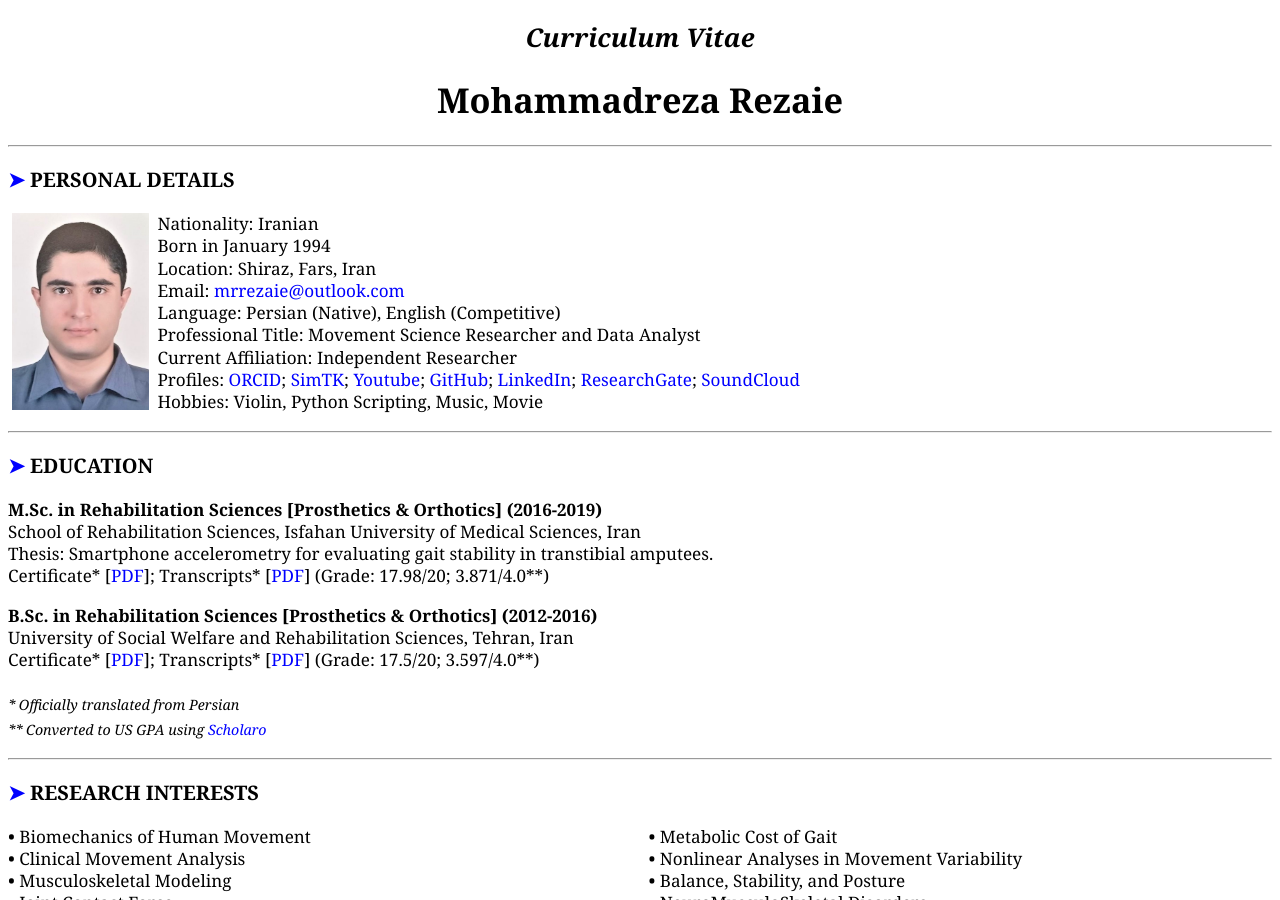
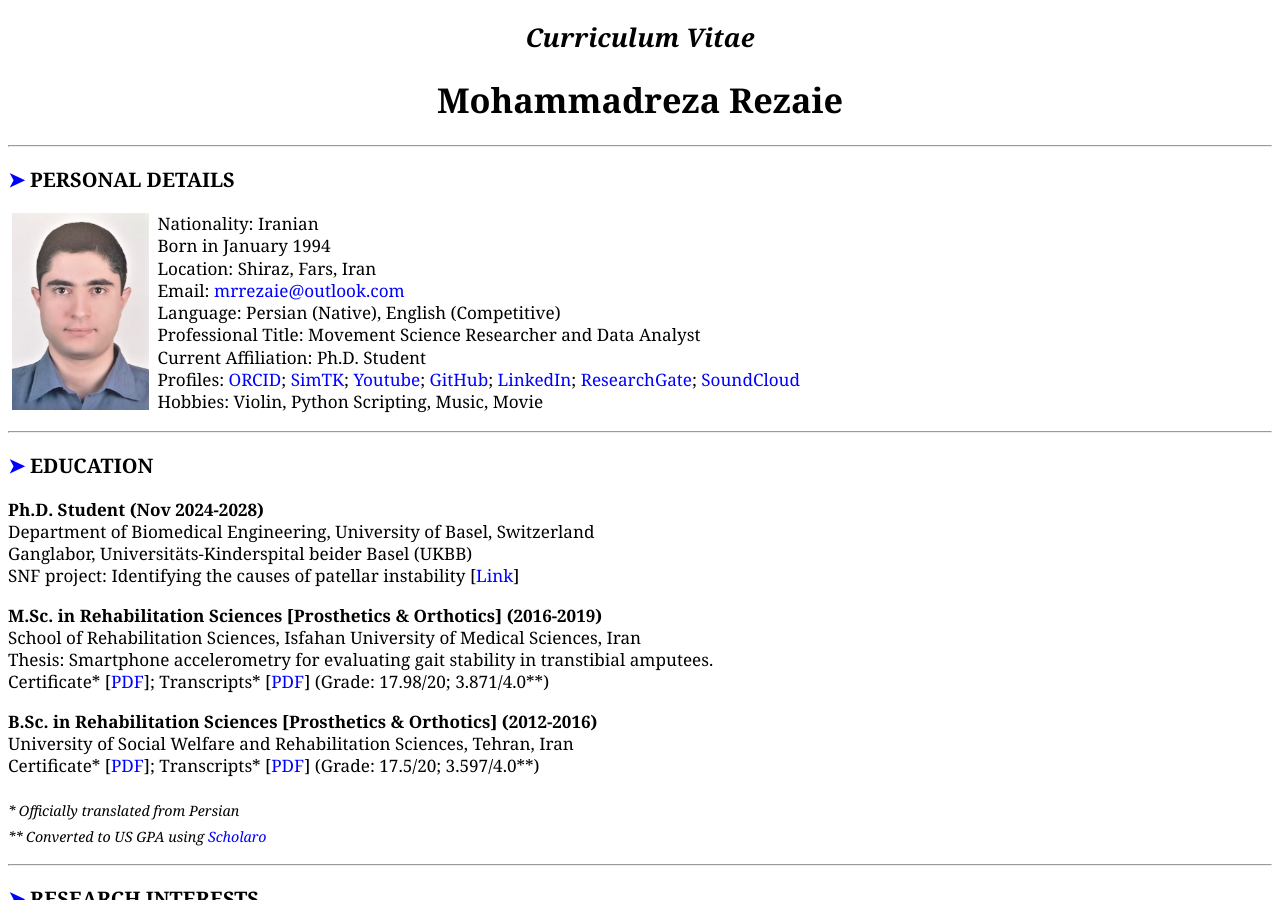
Before and after one commit to mrrezaie/mrrezaie.github.io, a Jekyll site: the page cv.html, which Jekyll copies as it is, in a window 1280 px wide and 900 px high. Built offline with Jekyll 4.4.1, drawn with Linux system fonts in a browser that asks for light colours; some of the changed text lies outside the part shown.

Commit message:
Update cv.html

```diff
--- a/cv.html
+++ b/cv.html
@@ -44,7 +44,7 @@
     <br>Email: <a aria-label="link" href="mailto:mrrezaie@outlook.com">mrrezaie@outlook.com</a>
     <br>Language: Persian (Native), English (Competitive)
     <br>Professional Title: Movement Science Researcher and Data Analyst <!-- , Certified Prosthetist Orthotist -->
-    <br>Current Affiliation: Independent Researcher
+    <br>Current Affiliation: Ph.D. Student
     <br>Profiles:
         <a aria-label="link" href="https://orcid.org/0000-0002-1996-9781" target="_blank" rel="noopener noreferrer">ORCID</a>;
         <a aria-label="link" href="https://simtk.org/plugins/phpBB/searchPhpbb.php?author=kernalnet" target="_blank" rel="noopener noreferrer">SimTK</a>;
@@ -59,6 +59,12 @@
 
 
 <h3 id="education"> <a aria-label="link" href="#education">&#10148</a> <b>EDUCATION</b></h3>
+
+<p> <b>Ph.D. Student (Nov 2024-2028)</b>
+    <br>Department of Biomedical Engineering, University of Basel, Switzerland
+    <br>Ganglabor, Universitäts-Kinderspital beider Basel (UKBB)
+    <br>SNF project: Identifying the causes of patellar instability [<a aria-label="link" href="https://data.snf.ch/grants/grant/10001411" target="_blank" rel="noopener noreferrer">Link</a>]
+    </p>
 
 <p> <b>M.Sc. in Rehabilitation Sciences [Prosthetics & Orthotics] (2016-2019)</b>
     <br>School of Rehabilitation Sciences, Isfahan University of Medical Sciences, Iran
@@ -134,7 +140,6 @@
 
 <p>Certified Prosthetist and Orthotist (O-P-605)
     <br>Issued by IRIMC, Iran Medical Council (Sep 2016)</p>
-
 <hr>
 
 
@@ -259,7 +264,7 @@
 <p> <i> <sup>* Please see my <a aria-label="link" href="https://github.com/mrrezaie?tab=repositories" target="_blank" rel="noopener noreferrer">GitHub profile</a></sup> </i> </p>
 
 
-<p id="projects#designs"> <a aria-label="link" href="#projects#designs">&#10148</a> <b>Designs**</b> </p>
+<!-- <p id="projects#designs"> <a aria-label="link" href="#projects#designs">&#10148</a> <b>Designs**</b> </p>
 <p id='double'> <b>&#8226;</b> OpenSim + Prosthesis:
         <a aria-label="link" href="about/files/img/prosthesis.jpg" target="_blank" rel="noopener noreferrer">
             <img alt="" src="about/files/img/prosthesis.jpg" style="width:2.75em;height:2.75em;vertical-align:middle"></a>
@@ -274,7 +279,7 @@
         <a aria-label="link" href="about/files/img/helmet-1.jpg" target="_blank" rel="noopener noreferrer">
             <img alt="" src="about/files/img/helmet-1.jpg" style="width:2.75em;height:2.75em;vertical-align:middle"></a>
         <a aria-label="link" href="about/files/img/helmet-2.jpg" target="_blank" rel="noopener noreferrer">
-            <img id="image" alt="" src="about/files/img/helmet-2.jpg" alt="image" style="width:2.75em;height:2.75em;vertical-align:middle"/></a>
+            <img id="image" alt="" src="about/files/img/helmet-2.jpg" alt="image" style="width:2.75em;height:2.75em;vertical-align:middle"/></a> -->
 <!--     <br> <b>&#8226;</b> FO Postings:
         <a aria-label="link" href="about/files/img/internal-external-postings.jpg" target="_blank" rel="noopener noreferrer">
             <img alt="" src="about/files/img/internal-external-postings.jpg" style="width:2.75em;height:2.75em;vertical-align:middle"></a>
@@ -290,7 +295,7 @@
             <img alt="" src="about/files/img/forefoot-filler-1.jpg" style="width:2.75em;height:2.75em;vertical-align:middle"></a>
         <a aria-label="link" href="about/files/img/forefoot-filler-2.jpg" target="_blank" rel="noopener noreferrer">
             <img id="image" alt="" src="about/files/img/forefoot-filler-2.jpg" alt="image" style="width:2.75em;height:2.75em;vertical-align:middle"/></a> -->
-    <br> <b>&#8226;</b> SMO:
+<!--     <br> <b>&#8226;</b> SMO:
         <a aria-label="link" href="about/files/img/smo-1.jpg" target="_blank" rel="noopener noreferrer">
             <img alt="" src="about/files/img/smo-1.jpg" style="width:2.75em;height:2.75em;vertical-align:middle"></a>
         <a aria-label="link" href="about/files/img/smo-2.jpg" target="_blank" rel="noopener noreferrer">
@@ -309,7 +314,7 @@
             <img alt="" src="about/files/img/voronoi-insole-2.jpg" style="width:2.75em;height:2.75em;vertical-align:middle"></a>
         <a aria-label="link" href="about/files/img/voronoi-smo.jpg" target="_blank" rel="noopener noreferrer">
             <img alt="" src="about/files/img/voronoi-smo.jpg" style="width:2.75em;height:2.75em;vertical-align:middle"></a> </p>
-<p> <i> <sup>** Click on the images to enlarge</sup> </i> </p>
+<p> <i> <sup>** Click on the images to enlarge</sup> </i> </p> -->
 <hr>
 
 
```
